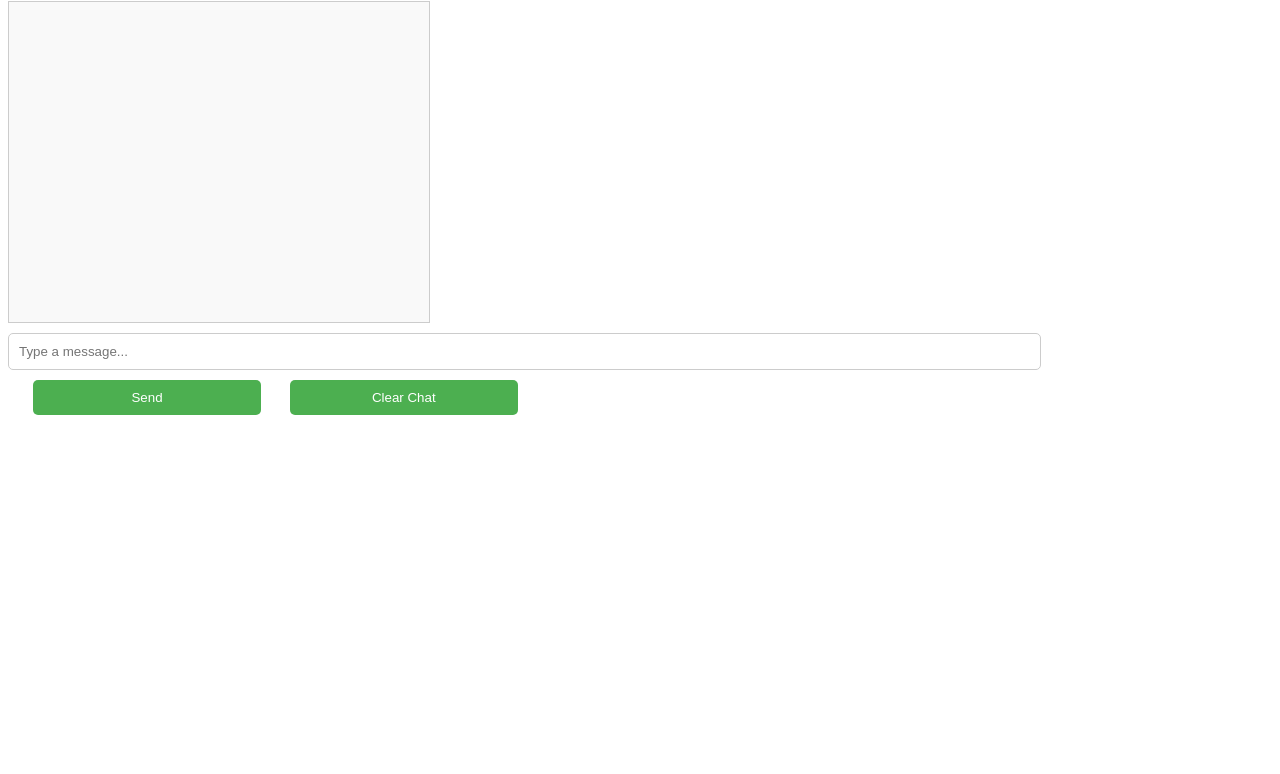
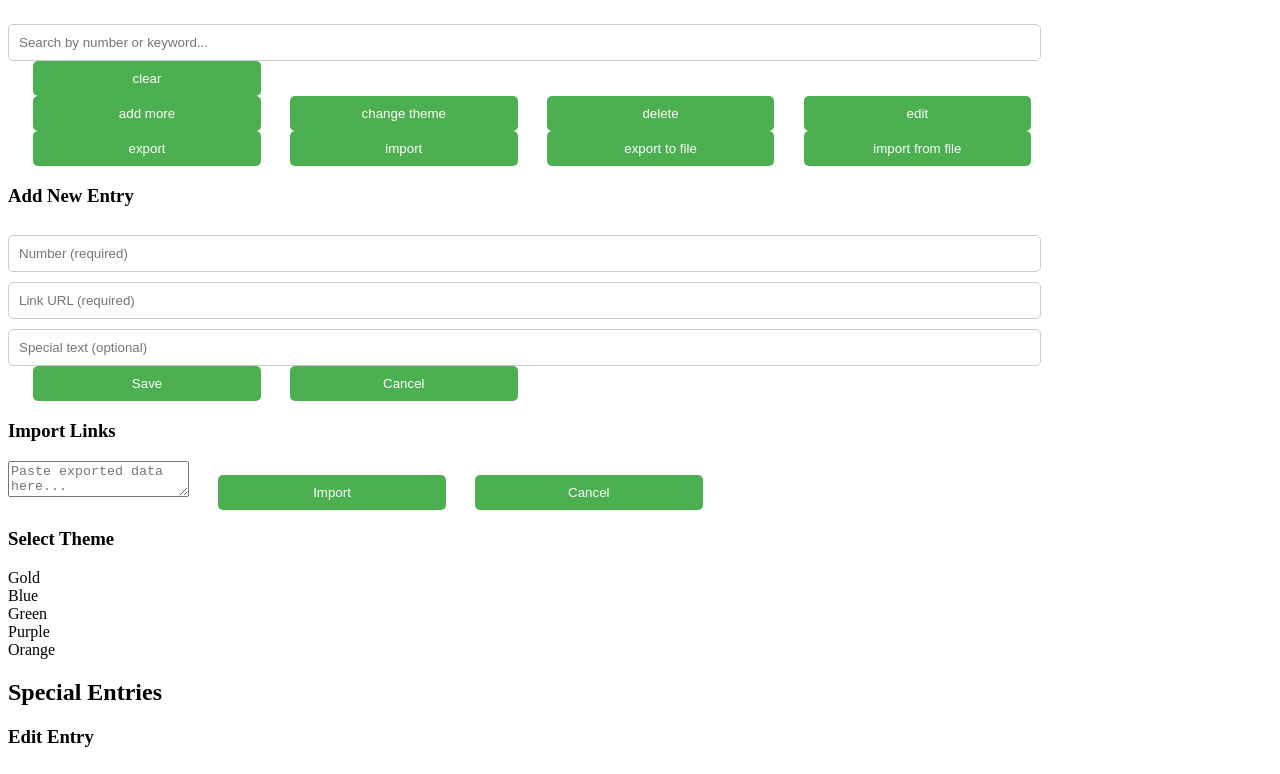
Before and after one commit to Arnobmm/lemon.github.io, a plain HTML site: page index.html in a window 1280 px wide. Shown: the part 66-840 px from the top of the page. Before the commit the page ends 800 px from the top, so only its background shows below. Drawn offline with Linux system fonts and the light colour scheme; no server answers.

Commit message:
Update index.html

```diff
--- a/index.html
+++ b/index.html
@@ -3,25 +3,105 @@
 <head>
     <meta charset="UTF-8">
     <meta name="viewport" content="width=device-width, initial-scale=1.0">
-    <title>Chatbox</title>
+    <title>Search Links</title>
     <link rel="stylesheet" href="styles.css">
+    <meta name="theme-color" content="#121212">
+    <meta name="mobile-web-app-capable" content="yes">
+    <meta name="apple-mobile-web-app-capable" content="yes">
+    <meta name="apple-mobile-web-app-status-bar-style" content="black-translucent">
+    <meta name="viewport" content="width=device-width, initial-scale=1, maximum-scale=1, user-scalable=no">
 </head>
 <body>
-    <h2>Chatbox</h2>
+    <div class="container">
+        <header>
+            <h1>Link Directory</h1>
+            <div class="search-container">
+                <input type="text" id="searchInput" placeholder="Search by number or keyword...">
+                <button id="clearBtn" class="clear-btn">clear</button>
+            </div>
+        </header>
 
-    <!-- Chat container -->
-    <div id="chat-container" style="width: 100%; max-width: 400px; height: 300px; border: 1px solid #ccc; padding: 10px; overflow-y: scroll; background: #f9f9f9;"></div>
+        <div id="notification" class="notification"></div>
 
-    <!-- Message input box -->
-    <input type="text" id="message-box" placeholder="Type a message..." style="width: 80%; padding: 10px; margin-top: 10px;">
+        <div class="content-wrapper">
+            <div class="buttons-container">
+                <div class="primary-buttons">
+                    <button id="addMoreBtn" class="add-more-btn">add more</button>
+                    <button id="themeBtn" class="theme-btn">change theme</button>
+                    <button id="showDeleteBtn" class="delete-mode-btn">delete</button>
+                    <button id="editModeBtn" class="edit-mode-btn">edit</button>
+                </div>
 
-    <!-- Send button -->
-    <button id="send-button" style="padding: 10px; margin-top: 10px;">Send</button>
+                <div class="import-export-container">
+                    <button id="exportBtn" class="export-btn">export</button>
+                    <button id="importBtn" class="import-btn">import</button>
+                    <button id="exportFileBtn" class="export-file-btn">export to file</button>
+                    <button id="importFileBtn" class="import-file-btn">import from file</button>
+                </div>
 
-    <!-- Clear button -->
-    <button id="clear-button" style="padding: 10px; margin-top: 10px;">Clear Chat</button>
+                <div id="addEntryForm" class="add-entry-form">
+                    <h3>Add New Entry</h3>
+                    <input type="text" id="newNumber" placeholder="Number (required)" required>
+                    <input type="text" id="newUrl" placeholder="Link URL (required)" required>
+                    <input type="text" id="newSpecial" placeholder="Special text (optional)">
+                    <button id="saveEntryBtn">Save</button>
+                    <button id="cancelEntryBtn">Cancel</button>
+                </div>
 
-    <!-- Import JavaScript -->
-    <script type="module" src="scripts.js"></script>
+                <div id="importForm" class="import-form">
+                    <h3>Import Links</h3>
+                    <textarea id="importData" placeholder="Paste exported data here..."></textarea>
+                    <button id="confirmImportBtn">Import</button>
+                    <button id="cancelImportBtn">Cancel</button>
+                </div>
+
+                <div id="themeSelector" class="theme-selector">
+                    <h3>Select Theme</h3>
+                    <div class="theme-options">
+                        <div class="theme-option" data-theme="gold">
+                            <span class="color-preview gold"></span>
+                            <span>Gold</span>
+                        </div>
+                        <div class="theme-option" data-theme="blue">
+                            <span class="color-preview blue"></span>
+                            <span>Blue</span>
+                        </div>
+                        <div class="theme-option" data-theme="green">
+                            <span class="color-preview green"></span>
+                            <span>Green</span>
+                        </div>
+                        <div class="theme-option" data-theme="purple">
+                            <span class="color-preview purple"></span>
+                            <span>Purple</span>
+                        </div>
+                        <div class="theme-option" data-theme="orange">
+                            <span class="color-preview orange"></span>
+                            <span>Orange</span>
+                        </div>
+                    </div>
+                </div>
+            </div>
+
+            <main>
+                <ul id="resultsList" class="results-list"></ul>
+            </main>
+
+            <aside id="specialMenu" class="special-menu">
+                <h2>Special Entries</h2>
+                <ul id="specialList" class="special-list"></ul>
+            </aside>
+        </div>
+    </div>
+
+    <div id="editEntryForm" class="edit-entry-form">
+        <h3>Edit Entry</h3>
+        <input type="text" id="editNumber" placeholder="Number (required)" required>
+        <input type="text" id="editUrl" placeholder="Link URL (required)" required>
+        <input type="text" id="editSpecial" placeholder="Special text (optional)">
+        <button id="updateEntryBtn">Update</button>
+        <button id="cancelEditEntryBtn">Cancel</button>
+    </div>
+
+    <script src="script.js"></script>
 </body>
 </html>
```
